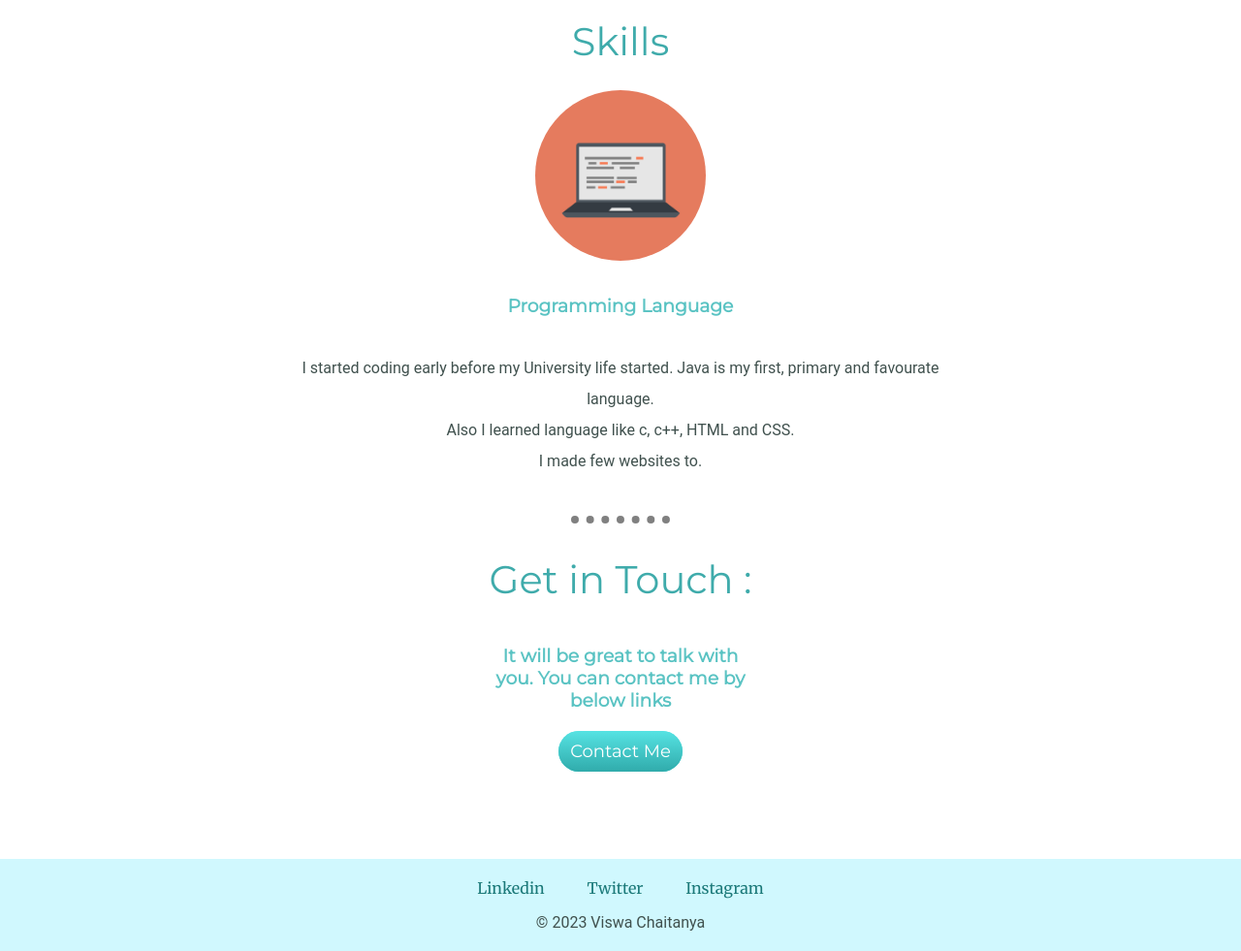
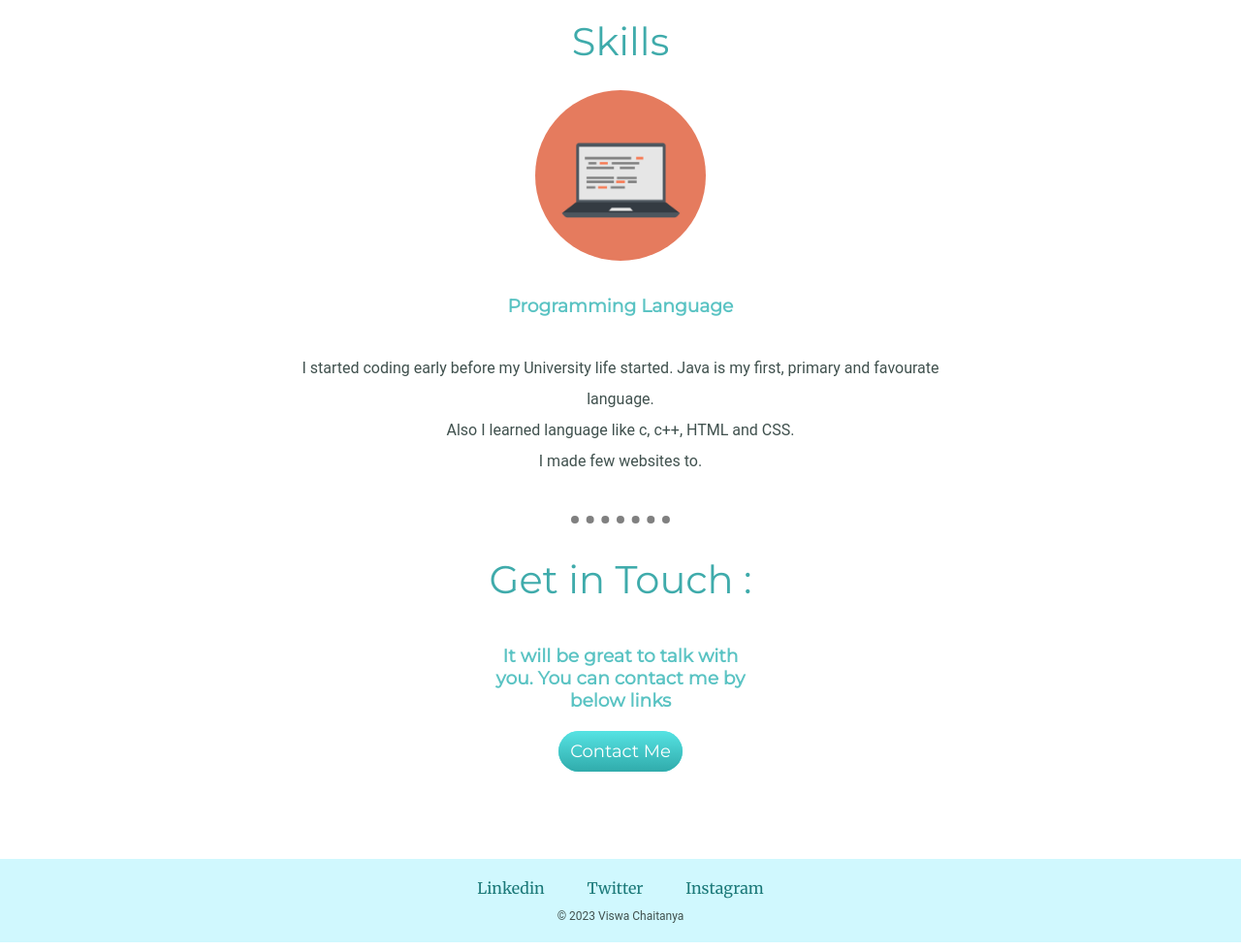
Before and after one commit to viswachaitanyasai/ps, a plain HTML site: page index.html in a window 1280 px wide. Shown: the part 1259-2240 px from the top of the page at 97% size. Drawn offline with Linux system fonts and the light colour scheme.

Commit message:
Update style.css

```diff
--- a/style.css
+++ b/style.css
@@ -94,7 +94,7 @@ hr{
 
 .bot-p{
     margin-bottom: 0;
-    font-size: 0.75;
+    font-size: 0.75rem;
 }
 
 .touch{
```
